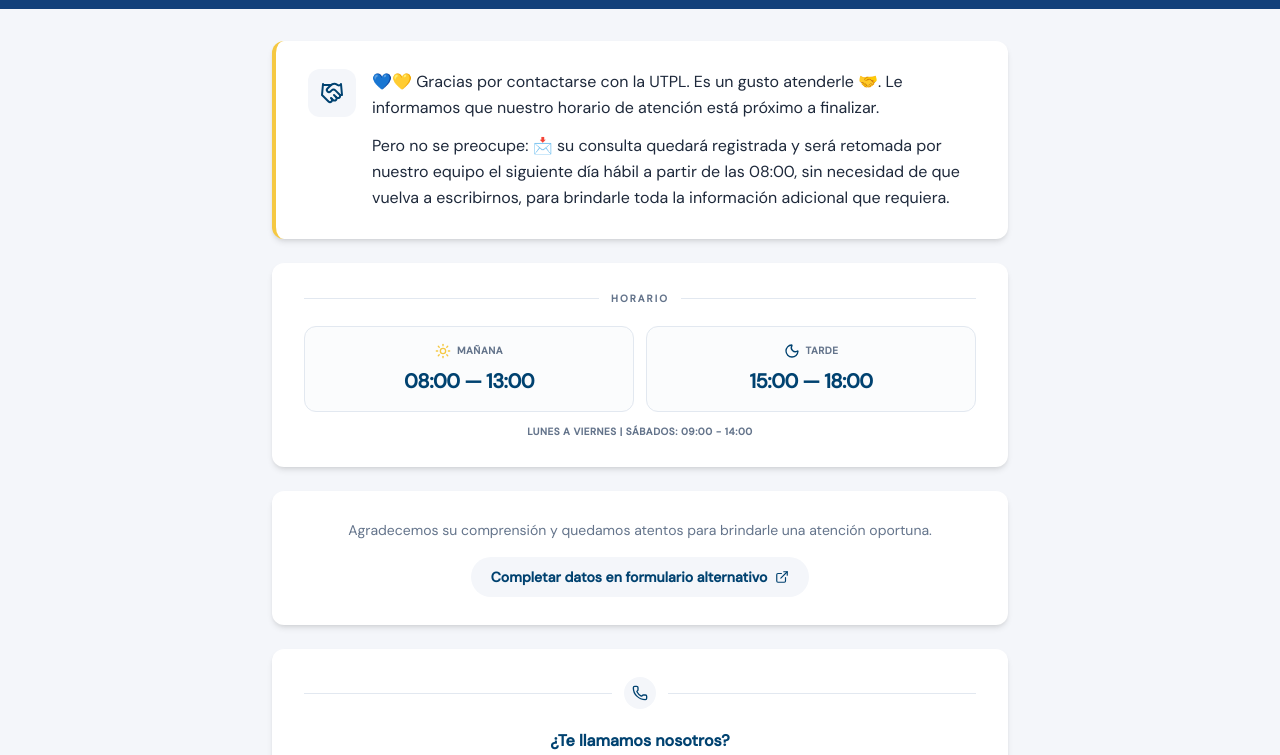
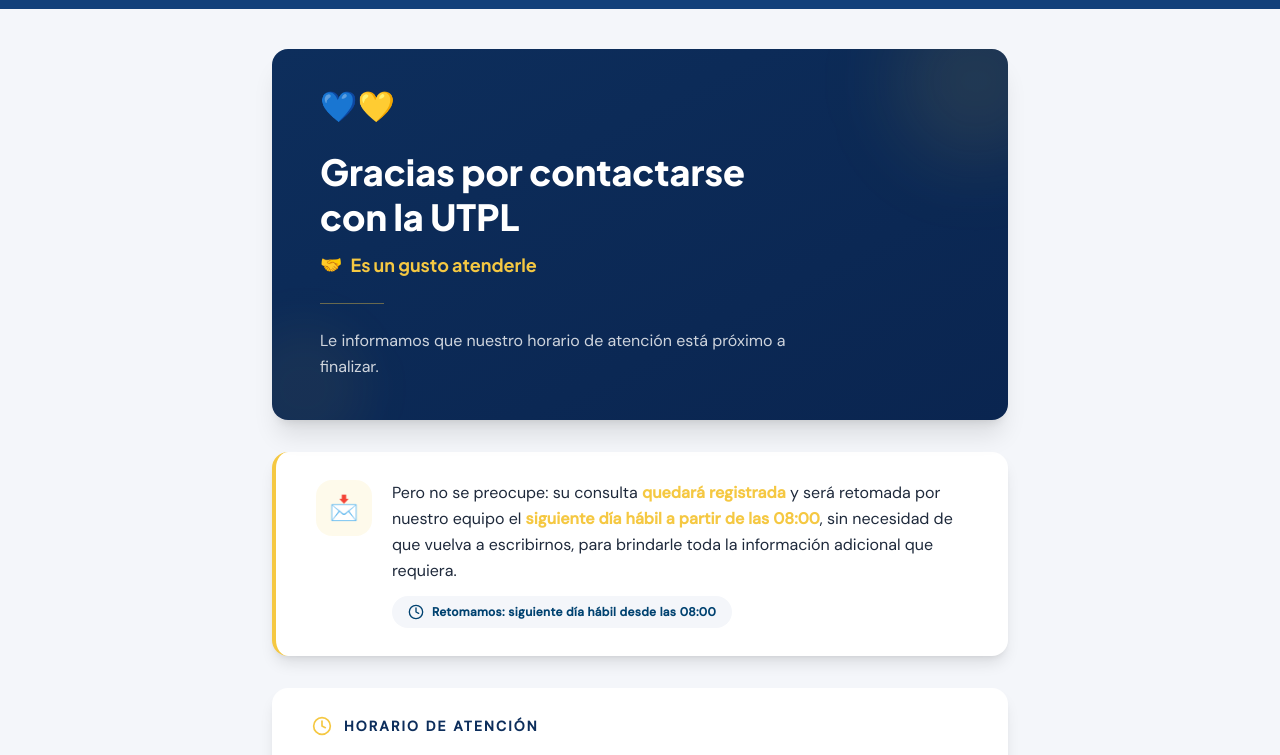
Before and after one commit to JomiChCal/campus360-hub, a Next.js app: page /fuera-horario in a window 1280 px wide. Shown: the part 220-975 px from the top of the page. Built offline with nearby package versions, Linux system fonts and the light colour scheme.

Commit message:
feat: redesign fuera-horario page with styled message blocks

```diff
--- a/app/fuera-horario/page.tsx
+++ b/app/fuera-horario/page.tsx
@@ -5,7 +5,6 @@ import {
   Calendar,
   Clock,
   ExternalLink,
-  Handshake,
   Moon,
   Phone,
   Sun,
@@ -22,16 +21,16 @@ const containerVariants = {
   hidden: { opacity: 0 },
   visible: {
     opacity: 1,
-    transition: { staggerChildren: 0.1, delayChildren: 0.15 },
+    transition: { staggerChildren: 0.12 },
   },
 };
 
 const itemVariants = {
-  hidden: { opacity: 0, y: 20 },
+  hidden: { opacity: 0, y: 24 },
   visible: {
     opacity: 1,
     y: 0,
-    transition: { duration: 0.5, ease: 'easeOut' as const },
+    transition: { duration: 0.5, ease: [0.16, 1, 0.3, 1] as const },
   },
 };
 
@@ -53,8 +52,9 @@ export default function FueraHorarioPage() {
       <PageHeader />
 
       <div className="bg-utpl-navy">
-        <section className="relative z-10 pb-6 pt-16 text-center">
-          <div className="mx-auto max-w-3xl px-4">
+        <section className="relative z-10 overflow-hidden pb-6 pt-16 text-center">
+          <div className="absolute inset-0 bg-[radial-gradient(ellipse_at_top,rgba(245,200,66,0.08),transparent_70%)]" />
+          <div className="relative mx-auto max-w-3xl px-4">
             <motion.div
               initial={{ opacity: 0, y: 20 }}
               animate={{ opacity: 1, y: 0 }}
@@ -95,129 +95,145 @@ export default function FueraHorarioPage() {
         </section>
       </div>
 
-      <main className="relative z-10 mx-auto flex w-full flex-1 max-w-3xl flex-col px-4 py-8">
+      <main className="relative z-10 mx-auto flex w-full flex-1 max-w-3xl flex-col px-4 py-10">
         <motion.div
-          className="space-y-6"
+          className="space-y-8"
           variants={containerVariants}
           initial="hidden"
           animate="visible"
         >
           <motion.div
             variants={itemVariants}
-            className="rounded-xl border-l-4 border-l-utpl-gold bg-white px-6 py-7 shadow-md sm:px-8"
+            className="relative overflow-hidden rounded-2xl bg-gradient-to-br from-utpl-navy to-[#0a2550] px-8 py-10 shadow-xl sm:px-12"
           >
-            <div className="flex items-start gap-4">
-              <div className="flex h-12 w-12 shrink-0 items-center justify-center rounded-xl bg-utpl-surface">
-                <Handshake className="h-6 w-6 text-utpl-blue" />
+            <div className="absolute -right-12 -top-12 h-40 w-40 rounded-full bg-utpl-gold/10 blur-2xl" />
+            <div className="absolute -bottom-8 -left-8 h-32 w-32 rounded-full bg-utpl-gold/5 blur-xl" />
+
+            <div className="relative">
+              <div className="mb-6 flex items-center gap-3">
+                <span className="text-3xl" role="img" aria-label="corazones">💙💛</span>
               </div>
-              <div className="space-y-3 text-base leading-relaxed text-utpl-text">
-                <p>
-                  💙💛 Gracias por contactarse con la UTPL. Es un gusto atenderle{' '}
-                  <span role="img" aria-label="apretón de manos">🤝</span>.
+
+              <h2 className="font-display text-3xl font-extrabold leading-tight text-white sm:text-4xl">
+                Gracias por contactarse
+                <br />
+                con la UTPL
+              </h2>
+
+              <div className="mt-3 flex items-center gap-2">
+                <span className="text-lg">🤝</span>
+                <span className="font-display text-lg font-bold text-utpl-gold">
+                  Es un gusto atenderle
+                </span>
+              </div>
+
+              <div className="mt-6 h-px w-16 bg-utpl-gold/40" />
+
+              <p className="mt-6 max-w-lg text-base leading-relaxed text-white/80">
                 Le informamos que nuestro horario de atención está próximo a finalizar.
               </p>
-                <p>
-                  Pero no se preocupe: <span role="img" aria-label="bandeja de entrada">📩</span>{' '}
-                  su consulta quedará registrada y será retomada por nuestro equipo el siguiente
-                  día hábil a partir de las 08:00, sin necesidad de que vuelva a escribirnos,
-                  para brindarle toda la información adicional que requiera.
+            </div>
+          </motion.div>
+
+          <motion.div
+            variants={itemVariants}
+            className="rounded-2xl border-l-4 border-l-utpl-gold bg-white px-8 py-7 shadow-lg sm:px-10"
+          >
+            <div className="flex items-start gap-5">
+              <div className="flex h-14 w-14 shrink-0 items-center justify-center rounded-2xl bg-utpl-gold/10">
+                <span className="text-2xl" role="img" aria-label="bandeja">📩</span>
+              </div>
+              <div className="space-y-3">
+                <p className="text-base leading-relaxed text-utpl-text">
+                  Pero no se preocupe: su consulta{' '}
+                  <span className="font-bold text-utpl-gold">quedará registrada</span> y será
+                  retomada por nuestro equipo el{' '}
+                  <span className="font-bold text-utpl-gold">siguiente día hábil a partir de las
+                  08:00</span>, sin necesidad de que vuelva a escribirnos, para brindarle toda la
+                  información adicional que requiera.
                 </p>
+                <div className="inline-flex items-center gap-2 rounded-full bg-utpl-surface px-4 py-2">
+                  <Clock className="h-4 w-4 text-utpl-blue" />
+                  <span className="text-xs font-bold tracking-wide text-utpl-blue">
+                    Retomamos: siguiente día hábil desde las 08:00
+                  </span>
+                </div>
               </div>
             </div>
           </motion.div>
 
           <motion.div
             variants={itemVariants}
-            className="rounded-xl bg-white px-6 py-7 shadow-md sm:px-8"
+            className="rounded-2xl bg-white px-8 py-7 shadow-lg sm:px-10"
           >
             <div className="flex items-center gap-3">
-              <div className="h-px flex-1 bg-slate-200" />
-              <span className="text-[10px] font-bold uppercase tracking-[0.2em] text-utpl-muted">
-                Horario
-              </span>
-              <div className="h-px flex-1 bg-slate-200" />
+              <Clock className="h-5 w-5 text-utpl-gold" />
+              <h3 className="text-sm font-bold uppercase tracking-[0.15em] text-utpl-navy">
+                Horario de atención
+              </h3>
             </div>
 
-            <div className="mt-5 grid grid-cols-2 gap-3">
-              <div className="rounded-xl border border-slate-200 bg-slate-50/50 p-4 text-center transition-shadow hover:border-utpl-gold/30 hover:shadow-md">
-                <div className="mb-2 flex items-center justify-center gap-1.5">
+            <div className="mt-5 flex flex-wrap items-center gap-3">
+              <div className="inline-flex items-center gap-2.5 rounded-xl border border-slate-200 bg-slate-50/50 px-4 py-3">
                 <Sun className="h-4 w-4 text-utpl-gold" />
-                  <span className="text-[10px] font-bold uppercase tracking-wider text-utpl-muted">
-                    Mañana
+                <span className="text-sm font-semibold text-utpl-text">
+                  Lun - Vie: <span className="font-black text-utpl-blue">08:00 — 13:00</span>
                 </span>
               </div>
-                <p className="text-lg font-black tracking-tight text-utpl-blue sm:text-xl">
-                  08:00 — 13:00
-                </p>
-              </div>
-
-              <div className="rounded-xl border border-slate-200 bg-slate-50/50 p-4 text-center transition-shadow hover:border-utpl-gold/30 hover:shadow-md">
-                <div className="mb-2 flex items-center justify-center gap-1.5">
+              <div className="inline-flex items-center gap-2.5 rounded-xl border border-slate-200 bg-slate-50/50 px-4 py-3">
                 <Moon className="h-4 w-4 text-utpl-blue" />
-                  <span className="text-[10px] font-bold uppercase tracking-wider text-utpl-muted">
-                    Tarde
+                <span className="text-sm font-semibold text-utpl-text">
+                  Lun - Vie: <span className="font-black text-utpl-blue">15:00 — 18:00</span>
                 </span>
               </div>
-                <p className="text-lg font-black tracking-tight text-utpl-blue sm:text-xl">
-                  15:00 — 18:00
-                </p>
+              <div className="inline-flex items-center gap-2.5 rounded-xl border border-slate-200 bg-slate-50/50 px-4 py-3">
+                <Calendar className="h-4 w-4 text-utpl-gold" />
+                <span className="text-sm font-semibold text-utpl-text">
+                  Sáb: <span className="font-black text-utpl-blue">09:00 — 14:00</span>
+                </span>
               </div>
             </div>
 
-            <p className="mt-3 text-center text-[10px] font-semibold uppercase tracking-wider text-utpl-muted">
-              Lunes a viernes | Sábados: 09:00 - 14:00
+            <div className="mt-6 rounded-xl bg-utpl-surface px-5 py-4">
+              <div className="flex flex-col items-center gap-3 sm:flex-row sm:justify-between">
+                <p className="text-sm leading-relaxed text-utpl-muted">
+                  Por favor, te solicitamos completar tus datos en el siguiente enlace:
                 </p>
-          </motion.div>
-
-          <motion.div
-            variants={itemVariants}
-            className="rounded-xl bg-white px-6 py-7 shadow-md sm:px-8"
-          >
-            <div className="text-center text-sm leading-relaxed text-utpl-muted">
-              <p>
-                Agradecemos su comprensión y quedamos atentos para brindarle una atención oportuna.
-              </p>
-            </div>
-
-            <div className="mt-4 flex justify-center">
                 <a
                   href="https://forms.office.com/r/q4pCSrHhGB"
                   target="_blank"
                   rel="noopener noreferrer"
-                className="inline-flex items-center gap-2 rounded-full bg-utpl-surface px-5 py-2.5 text-sm font-semibold text-utpl-blue transition-colors hover:bg-utpl-gold/20 hover:text-utpl-navy focus-visible:ring-2 focus-visible:ring-utpl-blue focus-visible:ring-offset-2 focus-visible:outline-none"
+                  className="inline-flex shrink-0 items-center gap-2 rounded-xl border-2 border-utpl-blue/20 bg-white px-5 py-2.5 text-sm font-bold text-utpl-blue transition-all hover:border-utpl-blue/40 hover:bg-utpl-blue hover:text-white focus-visible:ring-2 focus-visible:ring-utpl-blue focus-visible:ring-offset-2 focus-visible:outline-none"
                 >
-                Completar datos en formulario alternativo
-                <ExternalLink className="h-3.5 w-3.5" />
+                  Formulario alternativo
+                  <ExternalLink className="h-4 w-4" />
                 </a>
+              </div>
             </div>
           </motion.div>
 
           {!isLunch && (
             <motion.div
               variants={itemVariants}
-              className="rounded-xl bg-white px-6 py-7 shadow-md sm:px-8"
+              className="rounded-2xl bg-white px-8 py-7 shadow-lg sm:px-10"
             >
-              <div className="flex items-center gap-3">
-                <div className="h-px flex-1 bg-slate-200" />
-                <div className="flex h-8 w-8 items-center justify-center rounded-full bg-utpl-surface">
-                  <Phone className="h-4 w-4 text-utpl-blue" />
-                </div>
-                <div className="h-px flex-1 bg-slate-200" />
+              <div className="flex flex-col items-center text-center">
+                <div className="flex h-14 w-14 items-center justify-center rounded-2xl bg-utpl-surface">
+                  <Phone className="h-7 w-7 text-utpl-blue" />
                 </div>
 
-              <p className="mt-5 text-center text-base font-bold text-utpl-blue">
+                <h3 className="mt-4 text-xl font-black text-utpl-blue">
                   ¿Te llamamos nosotros?
-              </p>
-              <p className="mt-1 text-center text-sm text-utpl-muted">
+                </h3>
+                <p className="mt-1 text-sm text-utpl-muted">
                   Deja tus datos y un asesor te contactará el siguiente día hábil.
                 </p>
 
-              <div className="mt-5 flex justify-center">
                 <motion.button
                   type="button"
                   onClick={() => setShowTimeModal(true)}
                   aria-label="Agendar una llamada con un asesor"
-                  className="inline-flex items-center gap-2 rounded-xl bg-utpl-blue px-6 py-3 text-sm font-bold text-white shadow-md transition-colors hover:bg-utpl-blue-hover focus-visible:ring-2 focus-visible:ring-utpl-blue focus-visible:ring-offset-2 focus-visible:outline-none"
+                  className="mt-5 inline-flex items-center gap-2 rounded-xl bg-utpl-blue px-6 py-3 text-sm font-bold text-white shadow-md transition-all hover:bg-utpl-blue-hover hover:shadow-lg active:scale-[0.98] focus-visible:ring-2 focus-visible:ring-utpl-blue focus-visible:ring-offset-2 focus-visible:outline-none"
                   whileHover={{ scale: 1.03 }}
                   whileTap={{ scale: 0.97 }}
                 >
@@ -228,12 +244,17 @@ export default function FueraHorarioPage() {
             </motion.div>
           )}
 
-          <motion.p
+          <motion.div
             variants={itemVariants}
-            className="text-center text-xs font-bold tracking-wider text-utpl-blue"
+            className="text-center"
           >
+            <p className="text-sm leading-relaxed text-utpl-muted">
+              Agradecemos su comprensión y quedamos atentos para brindarle una atención oportuna.
+            </p>
+            <p className="mt-4 font-display text-lg font-extrabold tracking-tight text-utpl-blue">
               ¡UTPL decide ser MÁS!
-          </motion.p>
+            </p>
+          </motion.div>
         </motion.div>
       </main>
 
```
Lines whose indentation alone changed are shown as unchanged.
